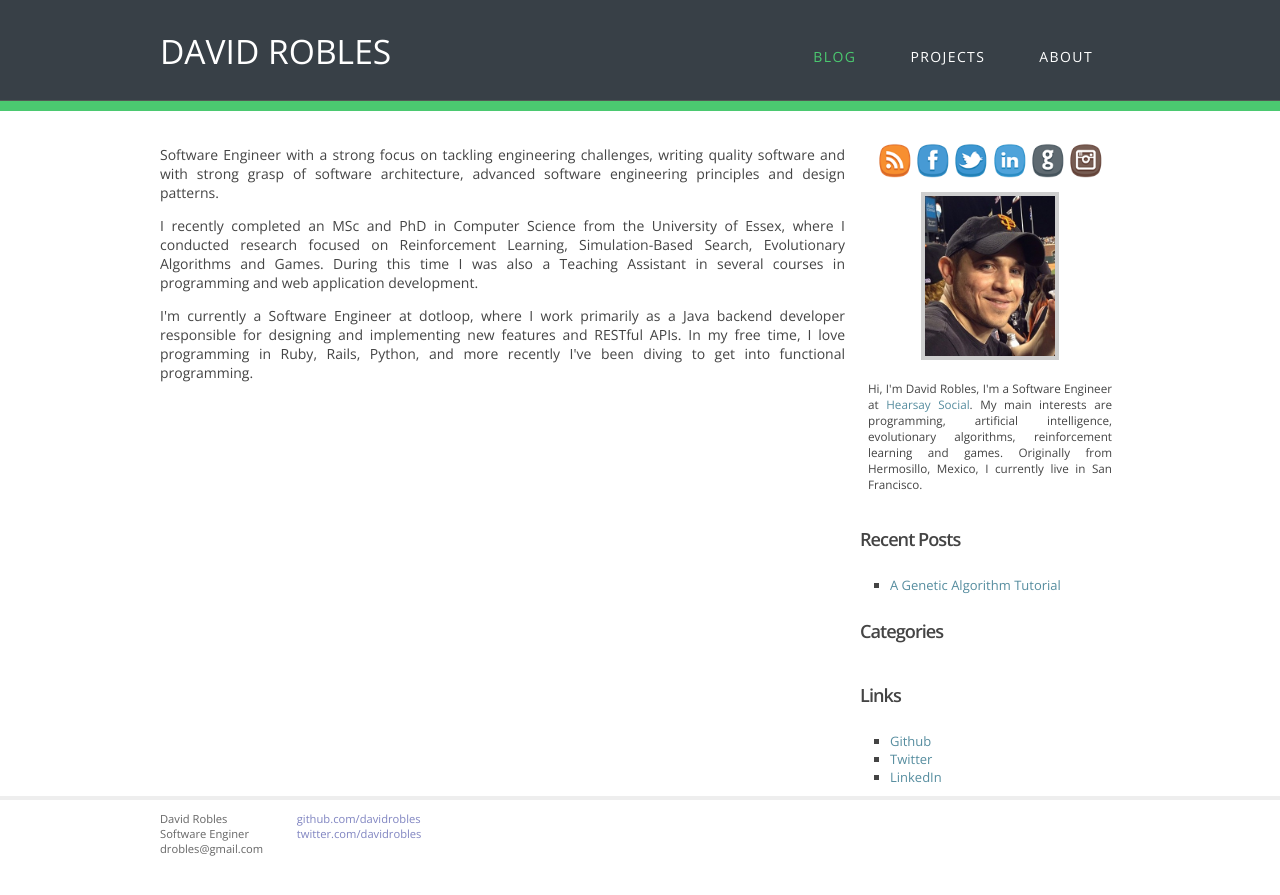
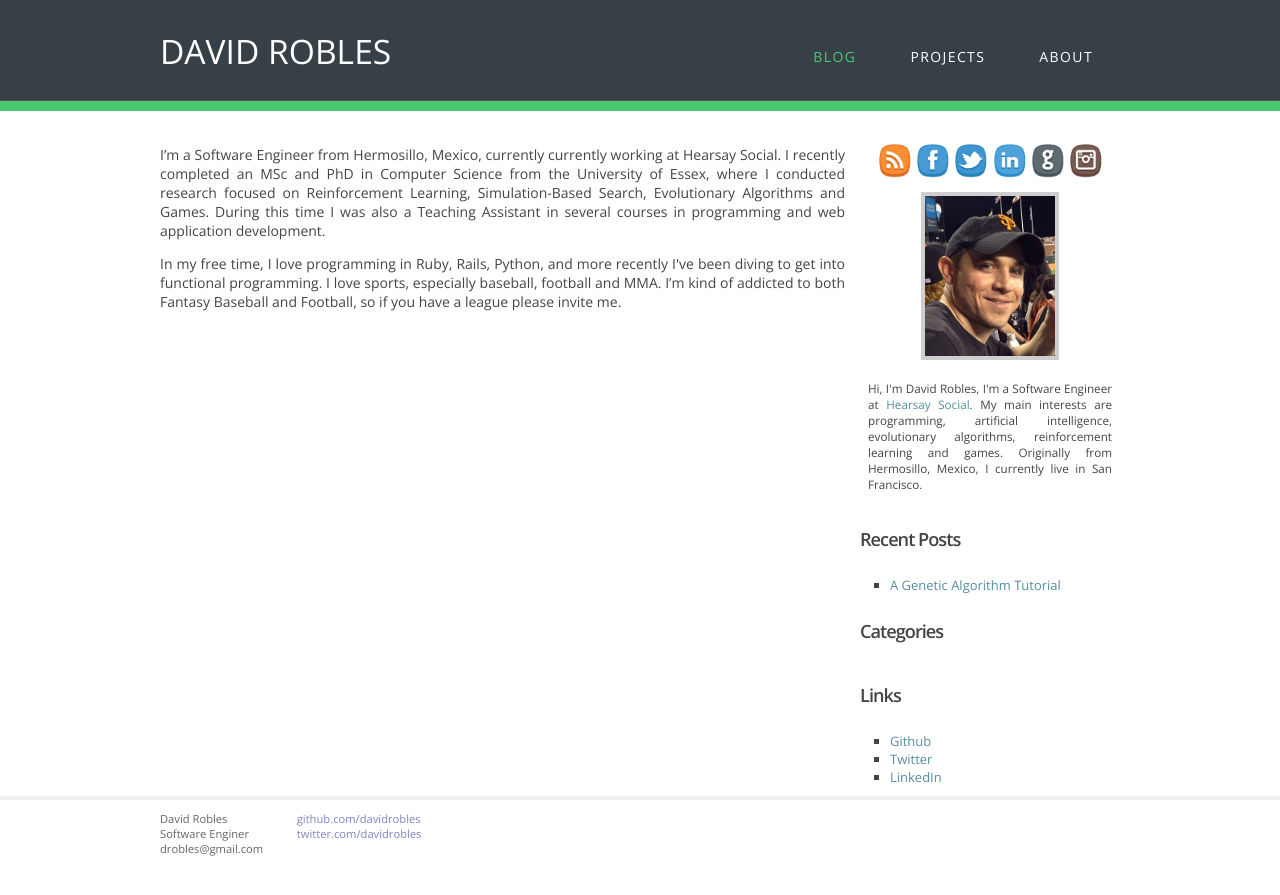
Before and after one commit to davidrobles/davidrobles.github.io, a Jekyll site: the page built from about/index.html, in a window 1280 px wide. Shown: the top 895 px of the page. Built offline with Jekyll 4.4.1, drawn with Linux system fonts in a browser that asks for light colours; Markdown is read by kramdown in place of the engine named in the settings.

Commit message:
update about me

```diff
--- a/about/index.html
+++ b/about/index.html
@@ -3,16 +3,13 @@ layout: default
 title:  About
 date:   2014-01-18 09:48:16
 ---
-<p>Software Engineer with a strong focus on tackling engineering challenges, writing quality software
-and with strong grasp of software architecture, advanced software engineering principles and design
-patterns.</p>
 
-<p>I recently completed an MSc and PhD in Computer Science from the University of Essex, where I
+<p>I’m a Software Engineer from Hermosillo, Mexico, currently currently working at Hearsay Social. I
+recently completed an MSc and PhD in Computer Science from the University of Essex, where I
 conducted research focused on Reinforcement Learning, Simulation-Based Search, Evolutionary
 Algorithms and Games. During this time I was also a Teaching Assistant in several courses in
 programming and web application development.</p>
 
-<p>I'm currently a Software Engineer at dotloop, where I work primarily as a Java backend developer
-responsible for designing and implementing new features and RESTful APIs. In my free time, I love
-programming in Ruby, Rails, Python, and more recently I've been diving to get into functional
-programming.</p>
+<p>In my free time, I love programming in Ruby, Rails, Python, and more recently I've been diving to
+get into functional programming. I love sports, especially baseball, football and MMA. I’m kind of
+addicted to both Fantasy Baseball and Football, so if you have a league please invite me.</p>
```
Also changed, not shown: _drafts/genetic-algorithms-tutorial.md (+5 -5 lines).
